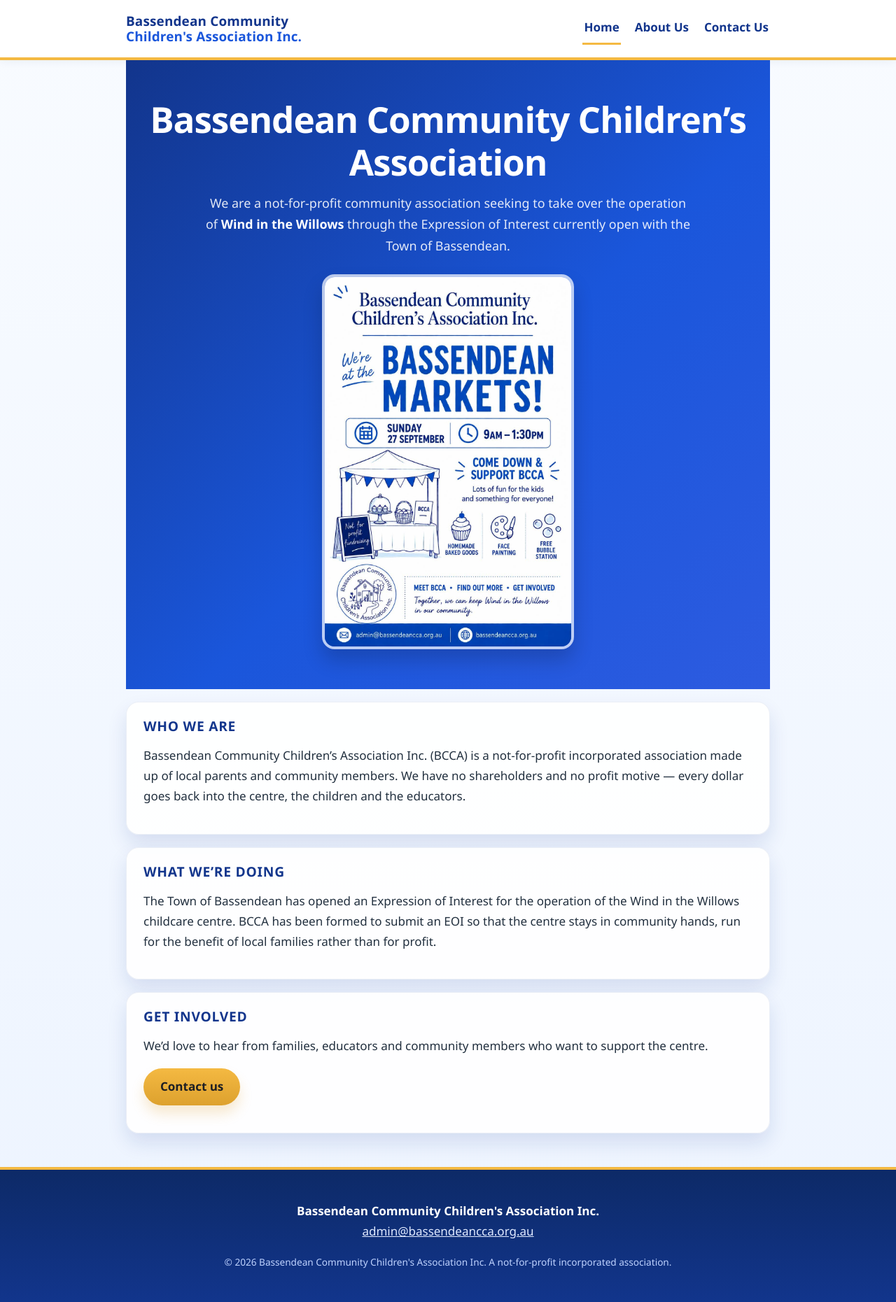
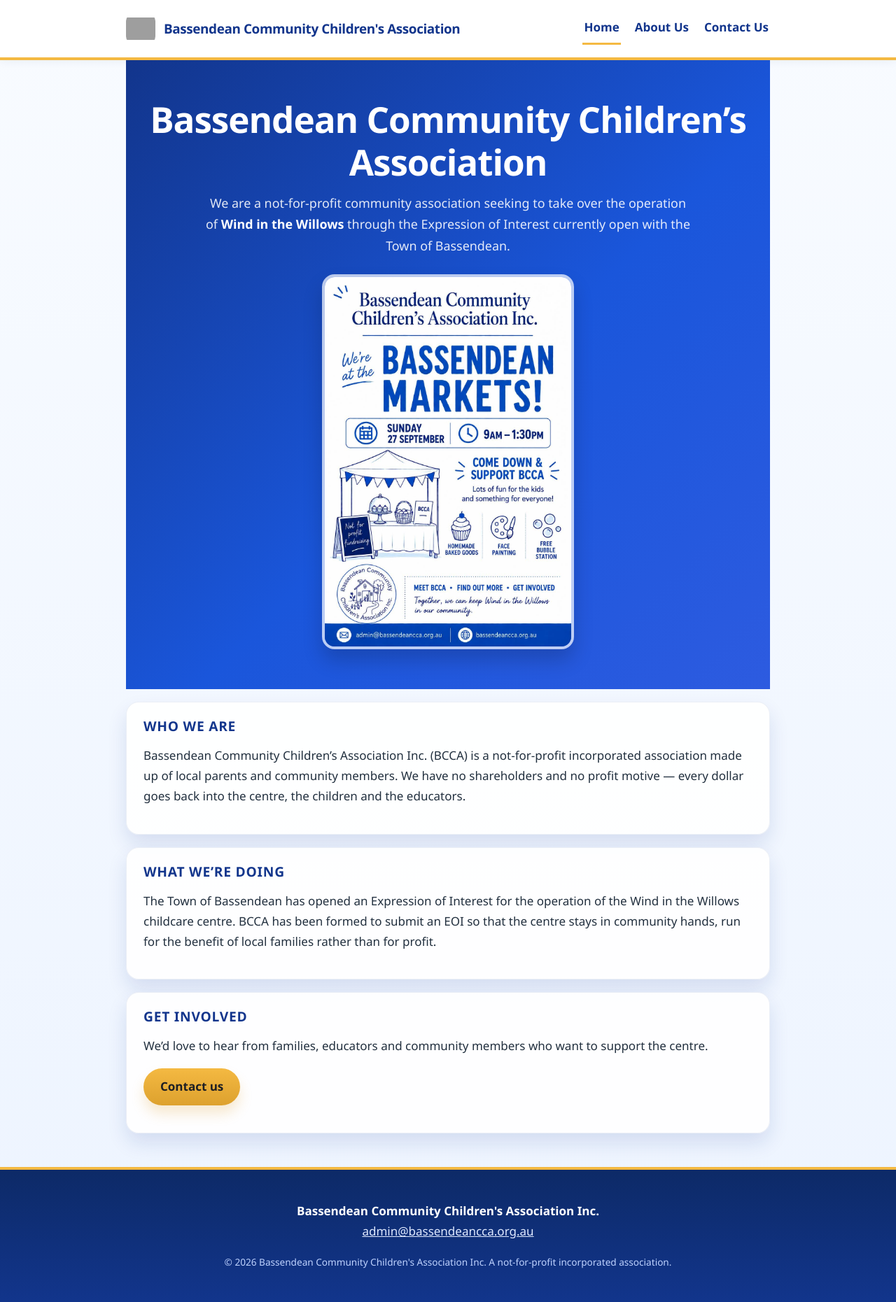
Before and after one commit to AndrewRLogan/bcca-website, a Jekyll site: the page built from index.html, in a window 1280 px wide. Shown: the whole page at 70% size. Built offline with Jekyll 4.4.1, drawn with Linux system fonts in a browser that asks for light colours; grey boxes are pictures that could not be loaded.

Commit message:
Refine header branding and style

```diff
--- a/_includes/header.html
+++ b/_includes/header.html
@@ -1,7 +1,8 @@
 <header class="site-header">
   <div class="container header-inner">
     <a class="site-title" href="{{ '/' | relative_url }}">
-      Bassendean Community<br><span>Children's Association Inc.</span>
+      <img src="{{ '/bccalogo.jpeg' | relative_url }}" alt="Bassendean Community Children's Association logo" class="site-logo">
+      <span>Bassendean Community Children's Association</span>
     </a>
     <nav class="site-nav">
       {% for item in site.data.navigation %}
--- a/assets/css/style.css
+++ b/assets/css/style.css
@@ -61,15 +61,31 @@
 }
 
 .site-title {
+  display: flex;
+  align-items: center;
+  gap: 12px;
   font-size: 1.18rem;
   font-weight: 800;
   color: var(--blue-dark);
   text-decoration: none;
-  letter-spacing: 0.01em;
-  line-height: 1.18;
+  letter-spacing: -0.02em;
+  line-height: 1.1;
+  font-family: "Segoe UI", "Helvetica Neue", Arial, sans-serif;
+  white-space: nowrap;
 }
 
-.site-title span { color: var(--blue); }
+.site-logo {
+  width: 42px;
+  height: 42px;
+  object-fit: contain;
+  display: block;
+  border-radius: 10px;
+  flex-shrink: 0;
+}
+
+.site-title span {
+  color: var(--blue-dark);
+}
 
 .site-nav {
   display: flex;
```
